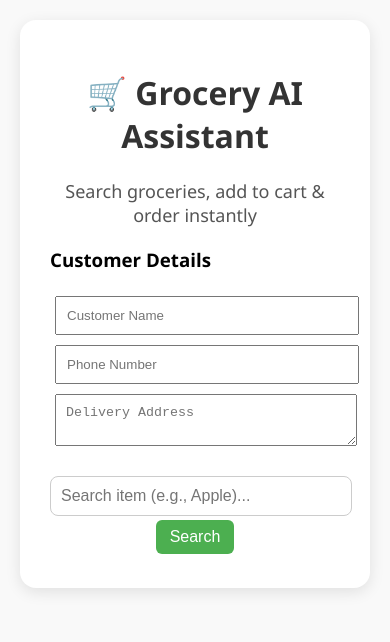
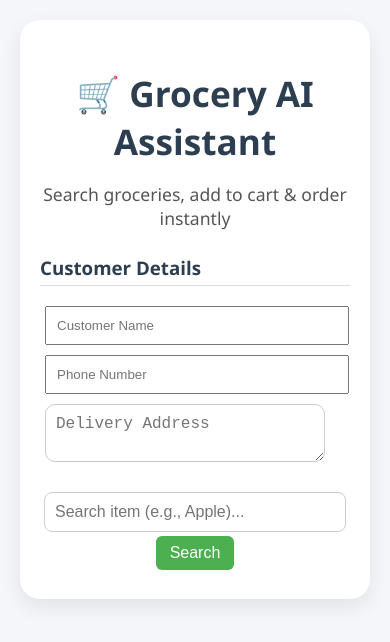
Before and after one commit to ROHIT05-CODER/grocery_ai_assistant, a React (Create React App) app: page / in a window 390 px wide. Shown: the top 642 px of the page. Built offline with nearby package versions, Linux system fonts and the light colour scheme.

Commit message:
Update App.css

```diff
--- a/src/App.css
+++ b/src/App.css
@@ -1,59 +1,118 @@
+/* ============================= */
+/*         Global Styles         */
+/* ============================= */
 .App {
   text-align: center;
   font-family: "Segoe UI", Tahoma, Geneva, Verdana, sans-serif;
-  background-color: #f9f9f9;
+  background-color: #f5f6fa; /* softer background */
   min-height: 100vh;
   padding: 20px;
+  color: #333;
 }
 
+/* ============================= */
+/*        Header / Card          */
+/* ============================= */
 .App-header {
   margin: 0 auto;
-  max-width: 800px;
-  background: #fff;
-  padding: 30px;
-  border-radius: 16px;
-  box-shadow: 0px 4px 15px rgba(0, 0, 0, 0.1);
+  max-width: 850px;
+  background: #ffffff;
+  padding: 40px 30px;
+  border-radius: 20px;
+  box-shadow: 0 8px 20px rgba(0, 0, 0, 0.08);
+  transition: all 0.3s ease;
+}
+
+.App-header:hover {
+  box-shadow: 0 12px 25px rgba(0, 0, 0, 0.12);
 }
 
 h1 {
-  color: #333;
+  color: #2c3e50;
+  font-size: 2.2rem;
+  margin-bottom: 10px;
 }
 
 p {
   color: #555;
-  font-size: 18px;
+  font-size: 1.1rem;
+  margin-bottom: 25px;
 }
 
-input[type="text"] {
-  padding: 10px;
+/* ============================= */
+/*           Inputs              */
+/* ============================= */
+input[type="text"],
+textarea {
+  padding: 12px 14px;
   width: 300px;
-  border-radius: 8px;
+  border-radius: 10px;
   border: 1px solid #ccc;
   font-size: 16px;
+  margin: 5px 0;
   transition: 0.3s;
+  box-sizing: border-box;
 }
 
-input[type="text"]:focus {
+input[type="text"]:focus,
+textarea:focus {
   border-color: #4caf50;
   outline: none;
-  box-shadow: 0 0 8px rgba(76, 175, 80, 0.3);
+  box-shadow: 0 0 8px rgba(76, 175, 80, 0.2);
 }
 
+/* ============================= */
+/*           Buttons             */
+/* ============================= */
 button {
   padding: 10px 20px;
-  border-radius: 8px;
+  border-radius: 10px;
   border: none;
-  background-color: #4caf50;
-  color: white;
   font-size: 16px;
   cursor: pointer;
   transition: 0.3s;
+  color: white;
 }
 
 button:hover {
+  filter: brightness(0.9);
+}
+
+.btn-add {
+  background-color: #ff9800;
+}
+
+.btn-add:hover {
+  background-color: #e68a00;
+}
+
+.btn-remove {
+  background-color: #f44336;
+}
+
+.btn-remove:hover {
+  background-color: #d32f2f;
+}
+
+.btn-order {
+  background-color: #2196f3;
+}
+
+.btn-order:hover {
+  background-color: #1976d2;
+}
+
+.btn-search {
+  background-color: #4caf50;
+}
+
+.btn-search:hover {
   background-color: #45a049;
 }
 
+/* ============================= */
+/*           Lists               */
+/* ============================= */
 ul {
   list-style: none;
   padding: 0;
@@ -61,39 +120,64 @@ ul {
 
 li {
   background: #fafafa;
-  margin-bottom: 12px;
-  padding: 15px;
-  border-radius: 10px;
+  margin-bottom: 15px;
+  padding: 18px 20px;
+  border-radius: 15px;
   text-align: left;
-  border: 1px solid #ddd;
-  transition: 0.3s;
+  border: 1px solid #e0e0e0;
+  transition: all 0.3s ease;
+  display: flex;
+  flex-direction: column;
 }
 
 li:hover {
-  background: #f1f1f1;
+  background: #f0f0f0;
+  box-shadow: 0 4px 12px rgba(0, 0, 0, 0.05);
 }
 
 li b {
-  color: #222;
+  color: #2c3e50;
+  font-size: 1.1rem;
 }
 
 li small {
   display: block;
-  color: #666;
-  margin-top: 4px;
+  color: #777;
+  margin-top: 6px;
   font-size: 14px;
 }
 
 li button {
-  margin-top: 10px;
-  background-color: #2196f3;
+  margin-top: 12px;
+  width: fit-content;
 }
 
-li button:hover {
-  background-color: #1976d2;
+/* ============================= */
+/*          Cart & Summary       */
+/* ============================= */
+h3 {
+  color: #2c3e50;
+  margin-bottom: 15px;
+  border-bottom: 1px solid #ddd;
+  padding-bottom: 5px;
 }
 
 h4 {
-  color: #333;
+  color: #2c3e50;
   margin-top: 20px;
+  font-weight: 600;
 }
+
+/* ============================= */
+/*         Responsive            */
+/* ============================= */
+@media (max-width: 600px) {
+  input[type="text"],
+  textarea {
+    width: 90%;
+  }
+
+  .App-header {
+    padding: 25px 20px;
+  }
+}
```
